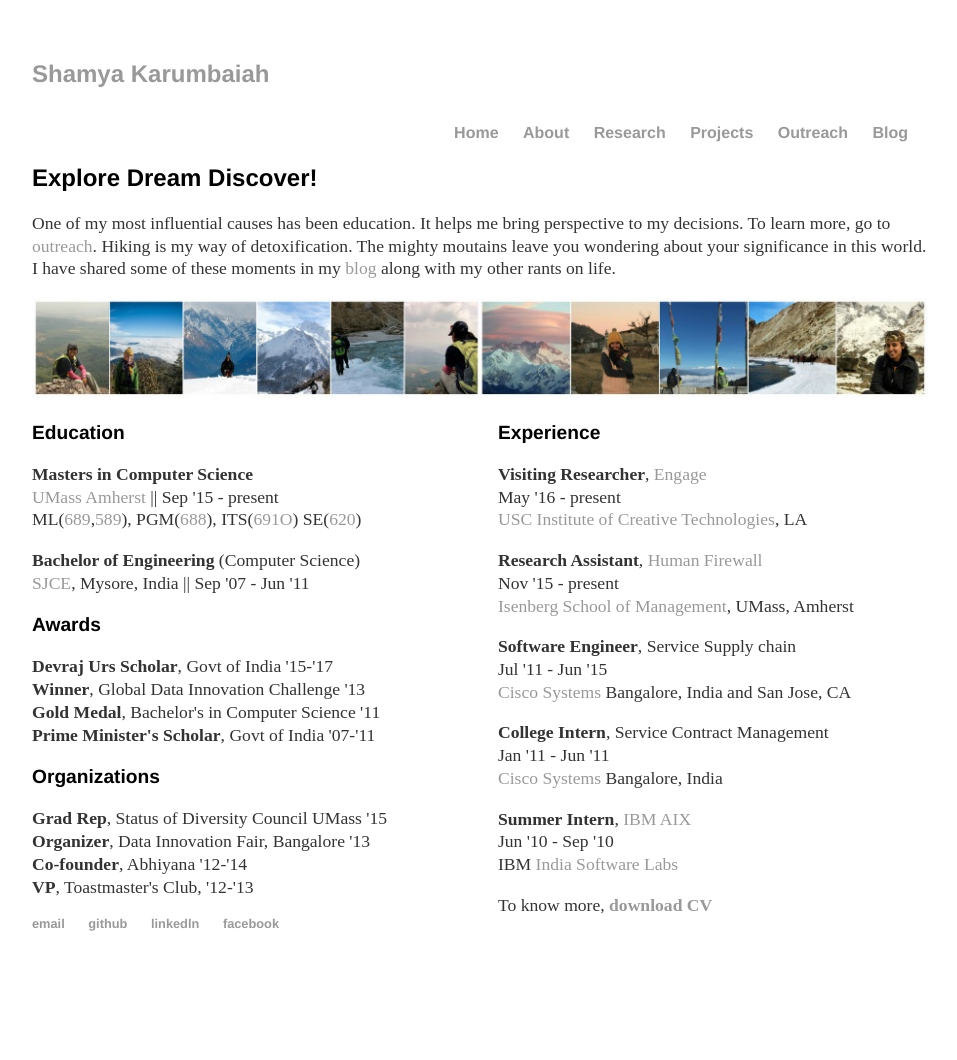
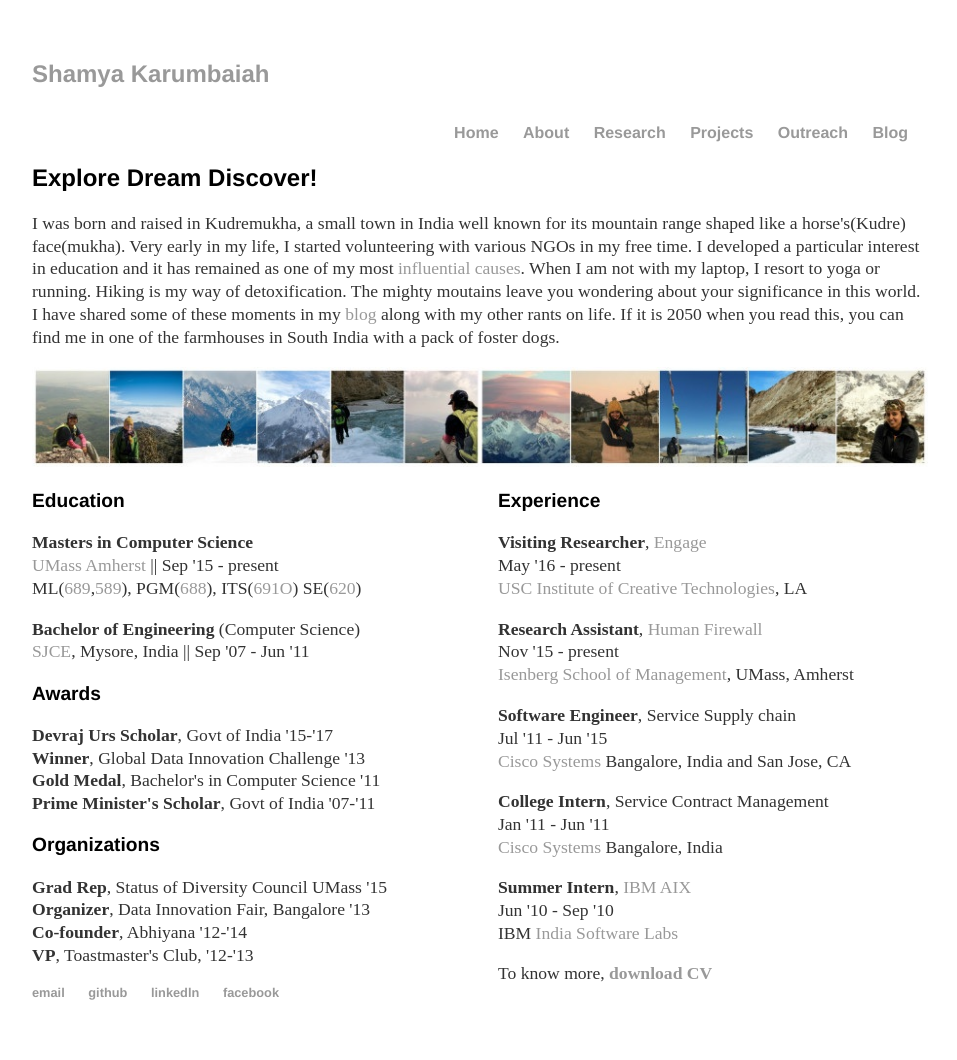
Before and after one commit to Shamya/shamyatest.github.io, a Jekyll site: the page built from about/index.html, in a window 1280 px wide. Shown: the whole page, without its empty margins (160-1117 px from the left). Built offline with Jekyll 4.4.1, drawn with Linux system fonts in a browser that asks for light colours; before the commit the page ends 991 px from its top, so only the background shows below that.

Commit message:
update about

```diff
--- a/about/index.html
+++ b/about/index.html
@@ -6,7 +6,7 @@ title: About Me
 <h2>Explore Dream Discover!</h2>
 <p> </p>
 
-<p>One of my most influential causes has been education. It helps me bring perspective to my decisions. To learn more, go to <a href="/outreach">outreach</a>. Hiking is my way of detoxification. The mighty moutains leave you wondering about your significance in this world. I have shared some of these moments in my <a href="/blog">blog</a> along with my other rants on life.</p>
+<p>I was born and raised in Kudremukha, a small town in India well known for its mountain range shaped like a horse's(Kudre) face(mukha). Very early in my life, I started volunteering with various NGOs in my free time. I developed a particular interest in education and it has remained as one of my most <a href="/outreach">influential causes</a>. When I am not with my laptop, I resort to yoga or running. Hiking is my way of detoxification. The mighty moutains leave you wondering about your significance in this world. I have shared some of these moments in my <a href="/blog">blog</a> along with my other rants on life. If it is 2050 when you read this, you can find me in one of the farmhouses in South India with a pack of foster dogs.</p>
 
 <img src="/images/about.jpg" height="100%" width="100%"></img>
 
```
